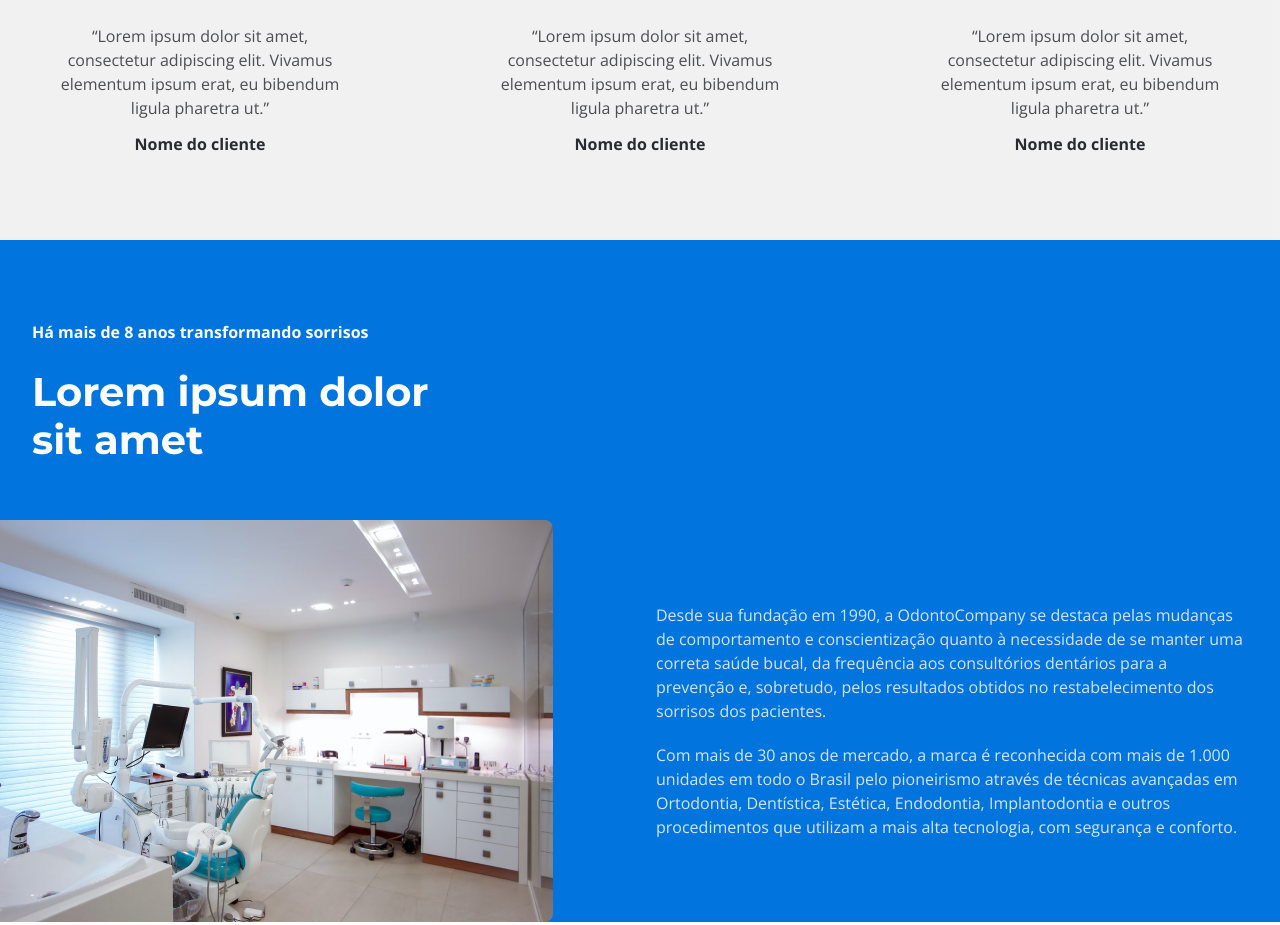
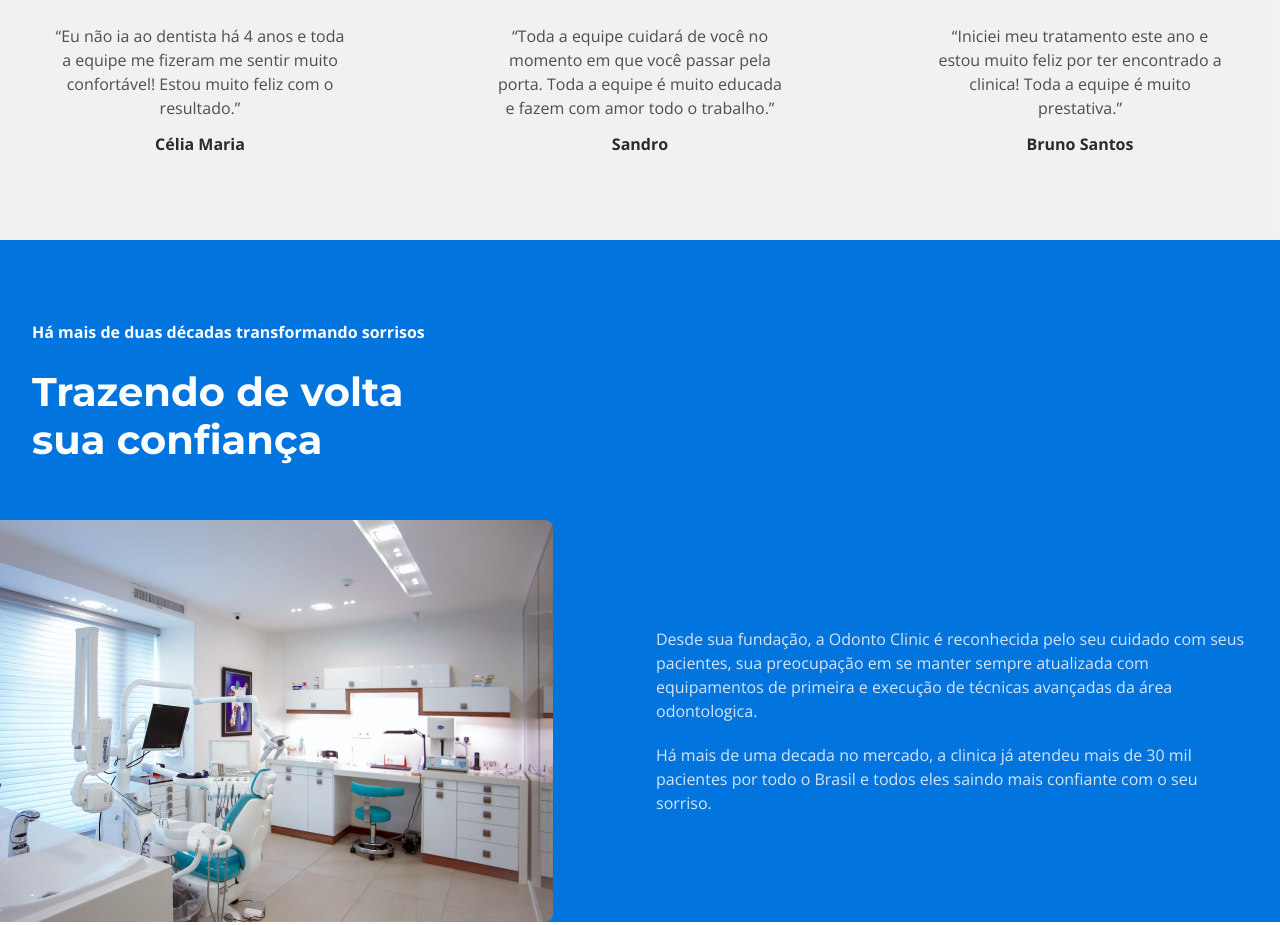
Before and after one commit to JanainaFreelancer/dentista, a plain HTML site: page index.html in a window 1280 px wide. Shown: the part 780-1705 px from the top of the page. Drawn offline with nearby package versions, Linux system fonts and the light colour scheme.

Commit message:
Novas funcionalidades

```diff
--- a/index.html
+++ b/index.html
@@ -20,7 +20,7 @@
             <img src="img/icon-close.svg" alt="">
         </div>
         <nav class="navbar-mobile">
-            <ul>
+            <ul class="js-nav">
                 <li><a href="#sobreNos">Sobre nós</a></li>
                 <li><a href="#contato" class="btn">Agendar consulta</a></li>
             </ul>
@@ -33,7 +33,7 @@
         <div class="navbar js-menu">
             <div class="container">
                 <div class="logo">
-                    <a href="#">Logo</a>
+                    <a href="index.html">Dental Clinic</a>
                 </div>
 
                 <nav class="menu">
@@ -55,7 +55,7 @@
     <section class="hero">
         <div class="container">
             <div class="hero-content">
-                <h1>Esteja em dia com sua saúde bucal</h1>
+                <h1>Trazendo seu sorriso de volta</h1>
                 <p>Com atendimento diferenciado, estamos sempre buscando atender as necessidades e desejos de nossos pacientes.</p>
                 <a href="#contato" class="btn js-agendar">Agendar consulta</a>
             </div>
@@ -73,21 +73,21 @@
         <div class="container">
             <div class="testmonial-item">
                 <p>
-                    “Lorem ipsum dolor sit amet, consectetur adipiscing elit. Vivamus elementum ipsum erat, eu bibendum ligula pharetra ut.”
+                    “Eu não ia ao dentista há 4 anos e toda a equipe me fizeram me sentir muito confortável! Estou muito feliz com o resultado.”
                 </p>
-                <span>Nome do cliente</span>
+                <span>Célia Maria</span>
             </div>
             <div class="testmonial-item">
                 <p>
-                    “Lorem ipsum dolor sit amet, consectetur adipiscing elit. Vivamus elementum ipsum erat, eu bibendum ligula pharetra ut.”
+                    “Toda a equipe cuidará de você no momento em que você passar pela porta. Toda a equipe é muito educada e fazem com amor todo o trabalho.”
                 </p>
-                <span>Nome do cliente</span>
+                <span>Sandro</span>
             </div>
             <div class="testmonial-item">
                 <p>
-                    “Lorem ipsum dolor sit amet, consectetur adipiscing elit. Vivamus elementum ipsum erat, eu bibendum ligula pharetra ut.”
+                    “Iniciei meu tratamento este ano e estou muito feliz por ter encontrado a clinica! Toda a equipe é muito prestativa.”
                 </p>
-                <span>Nome do cliente</span>
+                <span>Bruno Santos</span>
             </div>
         </div>
     </section>
@@ -95,8 +95,8 @@
     <section class="about" id="sobreNos">
         <div class="container">
             <div class="about-header anime">
-                <h3>Há mais de 8 anos transformando sorrisos</h3>
-                <h2>Lorem ipsum dolor sit amet</h2>
+                <h3>Há mais de duas décadas transformando sorrisos</h3>
+                <h2>Trazendo de volta sua confiança</h2>
 
             </div>
             <div class="about-content">
@@ -105,10 +105,8 @@
                 </div>
                 <div class="about-text anime">
 
-                    <p>Desde sua fundação em 1990, a OdontoCompany se destaca pelas mudanças de comportamento e conscientização quanto à necessidade de se manter uma correta saúde bucal, da frequência aos consultórios dentários para a prevenção e, sobretudo,
-                        pelos resultados obtidos no restabelecimento dos sorrisos dos pacientes.</p>
-                    <p>Com mais de 30 anos de mercado, a marca é reconhecida com mais de 1.000 unidades em todo o Brasil pelo pioneirismo através de técnicas avançadas em Ortodontia, Dentística, Estética, Endodontia, Implantodontia e outros procedimentos
-                        que utilizam a mais alta tecnologia, com segurança e conforto.</p>
+                    <p>Desde sua fundação, a Odonto Clinic é reconhecida pelo seu cuidado com seus pacientes, sua preocupação em se manter sempre atualizada com equipamentos de primeira e execução de técnicas avançadas da área odontologica.</p>
+                    <p>Há mais de uma decada no mercado, a clinica já atendeu mais de 30 mil pacientes por todo o Brasil e todos eles saindo mais confiante com o seu sorriso.</p>
 
                 </div>
             </div>
@@ -145,6 +143,10 @@
         </div>
         <div class="box"></div>
     </section>
+
+    <footer>
+        <p class="container">Todos os direitos reservados</p>
+    </footer>
     <script src="script.js"></script>
 </body>
 
```
